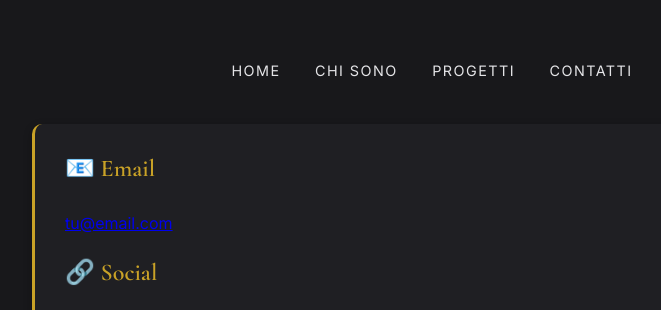
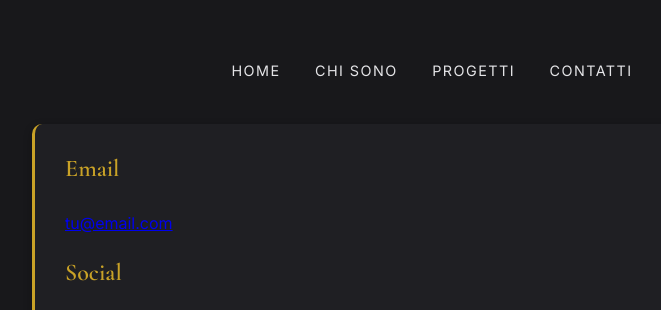
Before and after one commit to simone02-arch/Simone_Bonanni, a plain HTML site: page contacts.html in a window 1280 px wide. Shown: the part 179-489 px from the top of the page, without its empty margins (208-869 px from the left). Drawn offline with nearby package versions, Linux system fonts and the light colour scheme.

Commit message:
Update contacts.html

```diff
--- a/contacts.html
+++ b/contacts.html
@@ -21,10 +21,10 @@
 
   <section>
     <div class="card">
-      <h2>📧 Email</h2>
+      <h2>Email</h2>
       <p><a href="mailto:tu@email.com">tu@email.com</a></p>
 
-      <h2>🔗 Social</h2>
+      <h2>Social</h2>
       <p>
         <a href="https://github.com/tuoutente" target="_blank"><i class="fab fa-github"></i> GitHub</a><br>
         <a href="https://linkedin.com/in/tuoutente" target="_blank"><i class="fab fa-linkedin"></i> LinkedIn</a>
```
